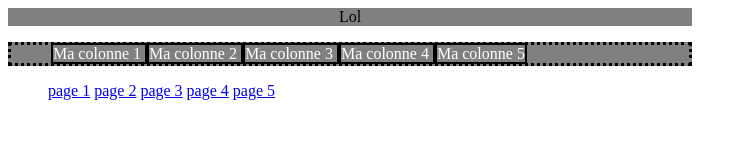
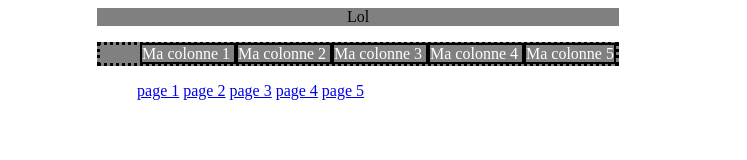
Before and after one commit to rademon/miniprojet, a plain HTML site: page index.html in a window 1280 px wide. Shown: the whole page, without its empty margins (0-747 px from the left). Drawn offline with Linux system fonts and the light colour scheme.

Commit message:
Essai de recentrage global sur la page 1

```diff
--- a/index.html
+++ b/index.html
@@ -6,6 +6,9 @@
 		<link rel="stylesheet" type="text/css" href="page1.css"
 	<head/>
 	<body>
+		<div class="centrage">
+			<div id="wrap">
+   			<div id="content">
   	      <div class="titre">
 						Lol
       		</div>
@@ -37,5 +40,8 @@
         			<li><a href="page5.html">page 5</a></li>
 		  			</ul>
       		</nav>
+				</div>
+			</div>
+		</div>
 	</body>
 </html>
--- a/page1.css
+++ b/page1.css
@@ -1,7 +1,19 @@
-html{
+.centrage{
     height: 700px;
     width: 700px;
-    float: center;
+
+}
+
+#wrap {
+    float: left;
+    position: relative;
+    left: 50%;
+}
+
+#content {
+    float: left;
+    position: relative;
+    left: -50%;
 }
 
 .titre{
--- a/page2.css
+++ b/page2.css
@@ -1,3 +1,9 @@
+html{
+    height: 700px;
+    width: 700px;
+    float: center;
+}
+
 .class="titre"{
   text-align: center;
 }
--- a/page3.css
+++ b/page3.css
@@ -1,3 +1,9 @@
+html{
+    height: 700px;
+    width: 700px;
+    float: center;
+}
+
 .class="titre"{
   text-align: center;
 }
--- a/page4.css
+++ b/page4.css
@@ -1,3 +1,9 @@
+html{
+    height: 700px;
+    width: 700px;
+    float: center;
+}
+
 .class="titre"{
   text-align: center;
 }
--- a/page5.css
+++ b/page5.css
@@ -1,3 +1,9 @@
+html{
+    height: 700px;
+    width: 700px;
+    float: center;
+}
+
 .class="titre"{
   text-align: center;
 }
```
Lines whose indentation alone changed are shown as unchanged.
